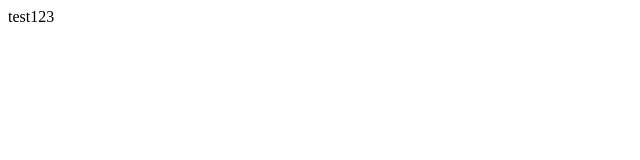
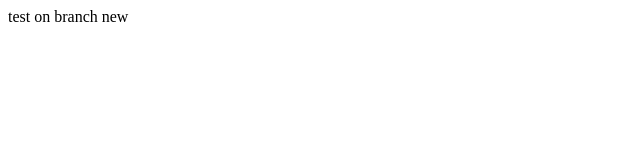
Before and after one commit to ritusingh29/git-tut, a plain HTML site: page index.html in a window 1280 px wide. Shown: the full height of the page, 0-640 px from the left. Drawn offline with Linux system fonts and the light colour scheme.

Commit message:
New Branch

```diff
--- a/index.html
+++ b/index.html
@@ -7,6 +7,6 @@
     <title>test</title>
 </head>
 <body>
-    test123
+    test on branch new
 </body>
 </html>
```
